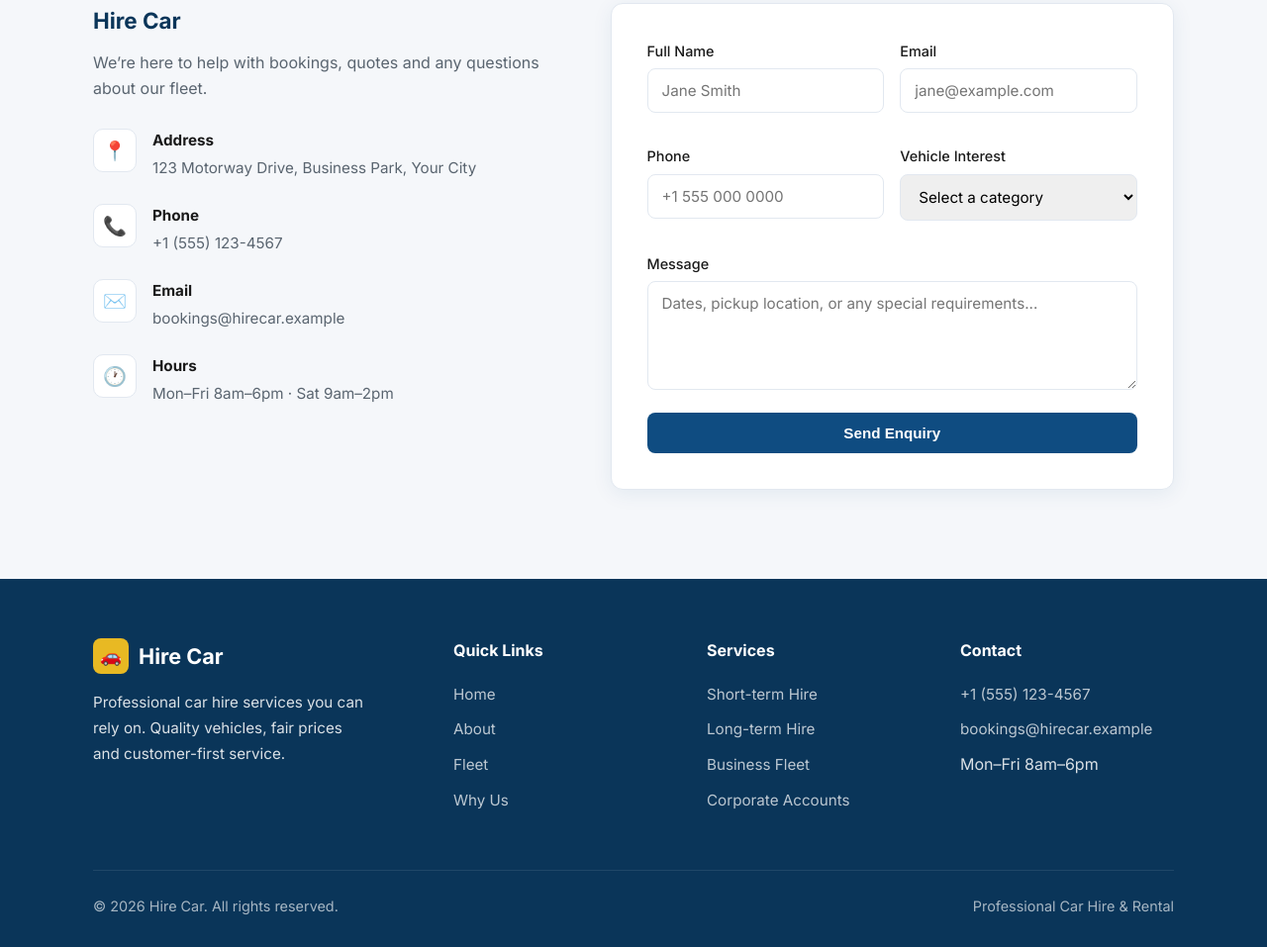
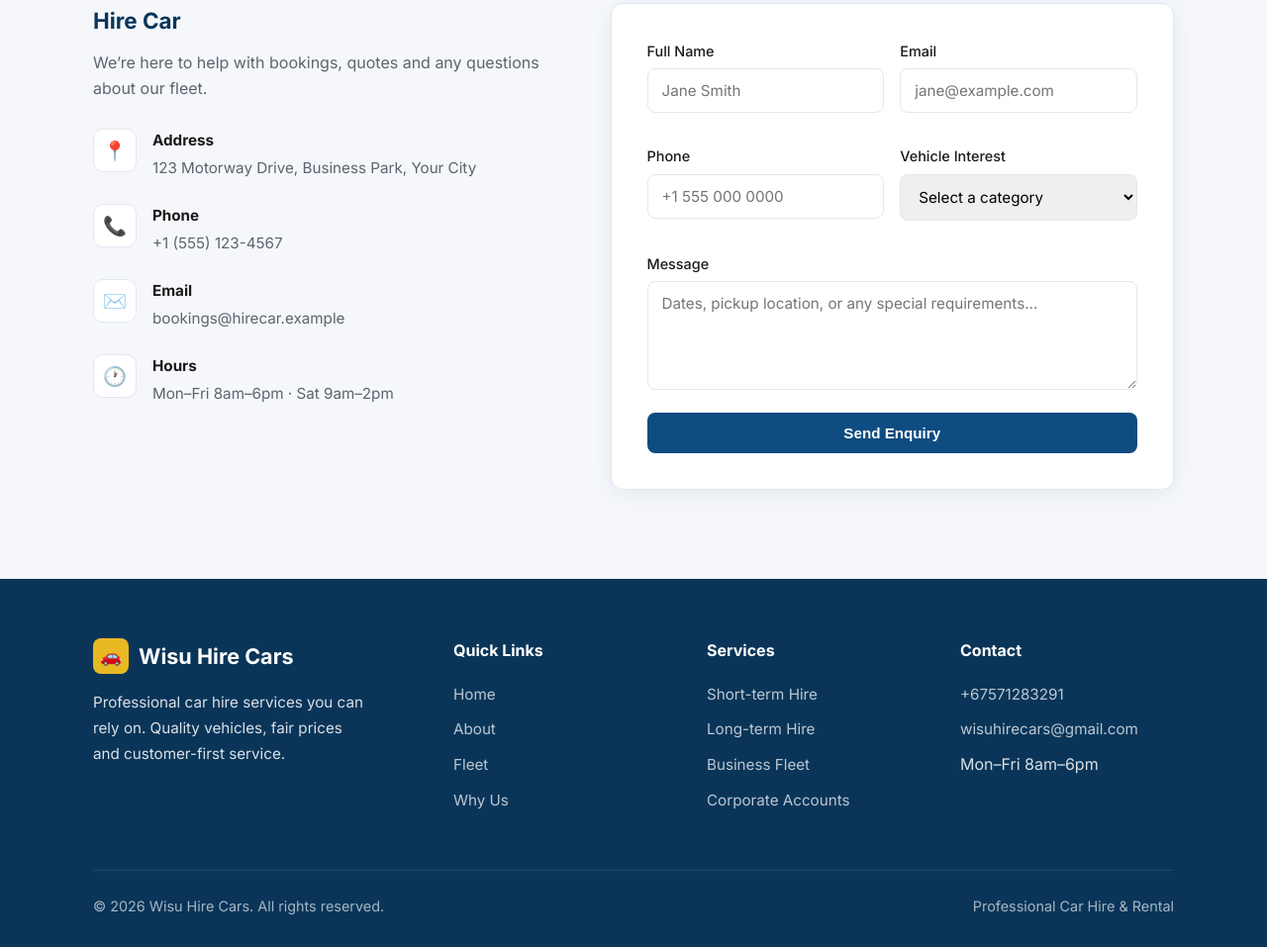
Before and after one commit to tituskumbu-web/Wisu_Hire_Cars, a plain HTML site: page index.html in a window 1280 px wide. Shown: the part 4192-5149 px from the top of the page at 99% size. Drawn offline with Linux system fonts and the light colour scheme.

Commit message:
Update branding from 'Hire Car' to 'Wisu Hire Cars'

```diff
--- a/index.html
+++ b/index.html
@@ -3,8 +3,8 @@
 <head>
   <meta charset="UTF-8">
   <meta name="viewport" content="width=device-width, initial-scale=1.0">
-  <title>Hire Car | Professional Car Hire &amp; Rental</title>
-  <meta name="description" content="Hire Car – reliable, affordable car hire solutions for business and leisure. Wide range of vehicles, flexible terms, and excellent customer service.">
+  <title>Wisu Hire Cars | Professional Car Hire &amp; Rental</title>
+  <meta name="description" content="Wisu Hire Cars – reliable, affordable car hire solutions for business and leisure. Wide range of vehicles, flexible terms, and excellent customer service.">
   <link rel="preconnect" href="https://fonts.googleapis.com">
   <link rel="preconnect" href="https://fonts.gstatic.com" crossorigin>
   <link href="https://fonts.googleapis.com/css2?family=Inter:wght@400;500;600;700&display=swap" rel="stylesheet">
@@ -518,7 +518,7 @@
         <div class="footer-brand">
           <a href="index.html" class="logo">
             <span class="logo-icon">🚗</span>
-            Hire Car
+            Wisu Hire Cars
           </a>
           <p>Professional car hire services you can rely on. Quality vehicles, fair prices and customer-first service.</p>
         </div>
@@ -543,14 +543,14 @@
         <div>
           <h4>Contact</h4>
           <ul>
-            <li><a href="tel:+15551234567">+1 (555) 123-4567</a></li>
-            <li><a href="mailto:bookings@hirecar.example">bookings@hirecar.example</a></li>
+            <li><a href="tel:+67571283291">+67571283291</a></li>
+            <li><a href="mailto:wisuhirecars@gmail.com">wisuhirecars@gmail.com</a></li>
             <li>Mon–Fri 8am–6pm</li>
           </ul>
         </div>
       </div>
       <div class="footer-bottom">
-        <span>&copy; 2026 Hire Car. All rights reserved.</span>
+        <span>&copy; 2026 Wisu Hire Cars. All rights reserved.</span>
         <span>Professional Car Hire &amp; Rental</span>
       </div>
     </div>
```
